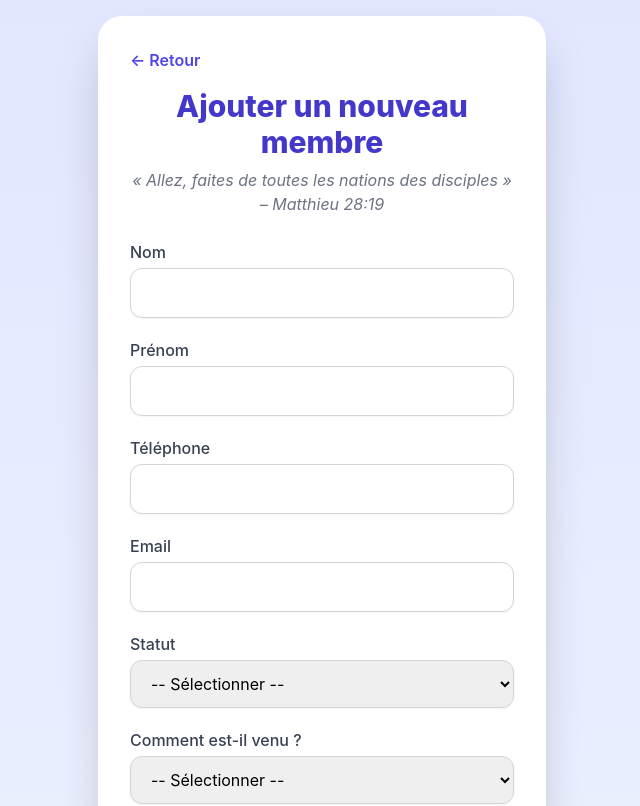
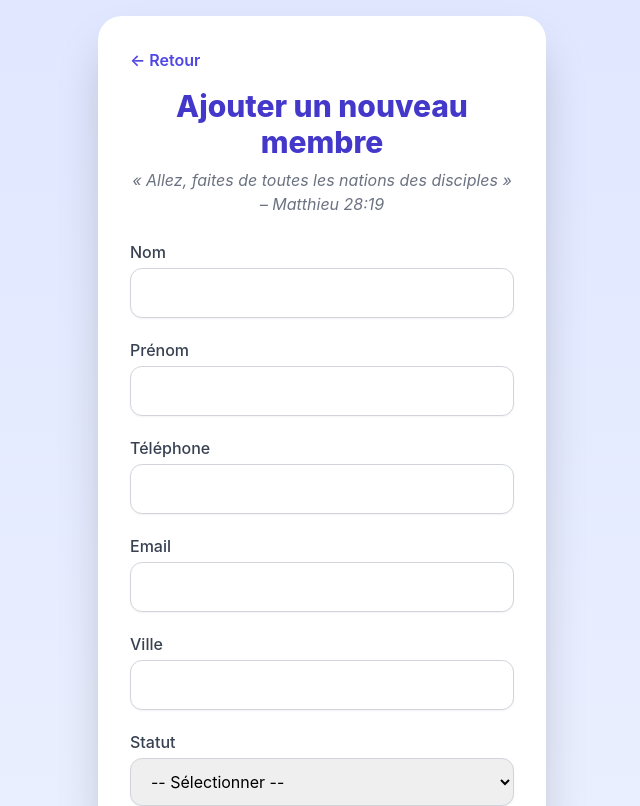
Before and after one commit to allanbavajee/soultrack, a Next.js app: page /add-member in a window 1280 px wide. Shown: the top 806 px of the page, without its empty margins (318-958 px from the left). Built offline with nearby package versions, Linux system fonts and the light colour scheme; no server answers.

Commit message:
Update add-member.js

```diff
--- a/pages/add-member.js
+++ b/pages/add-member.js
@@ -113,6 +113,18 @@ export default function AddMember() {
               className="w-full px-4 py-3 border border-gray-300 rounded-xl shadow-sm focus:outline-none focus:ring-2 focus:ring-indigo-400"
             />
           </div>
+          {/* Ville*/}
+          <div>
+            <label className="block text-gray-700 font-medium mb-1">Ville</label>
+            <input
+              type="ville"
+              name="ville"
+              value={formData.email}
+              onChange={handleChange}
+              className="w-full px-4 py-3 border border-gray-300 rounded-xl shadow-sm focus:outline-none focus:ring-2 focus:ring-indigo-400"
+            />
+          </div>
+
 
           {/* Statut */}
           <div>
```
